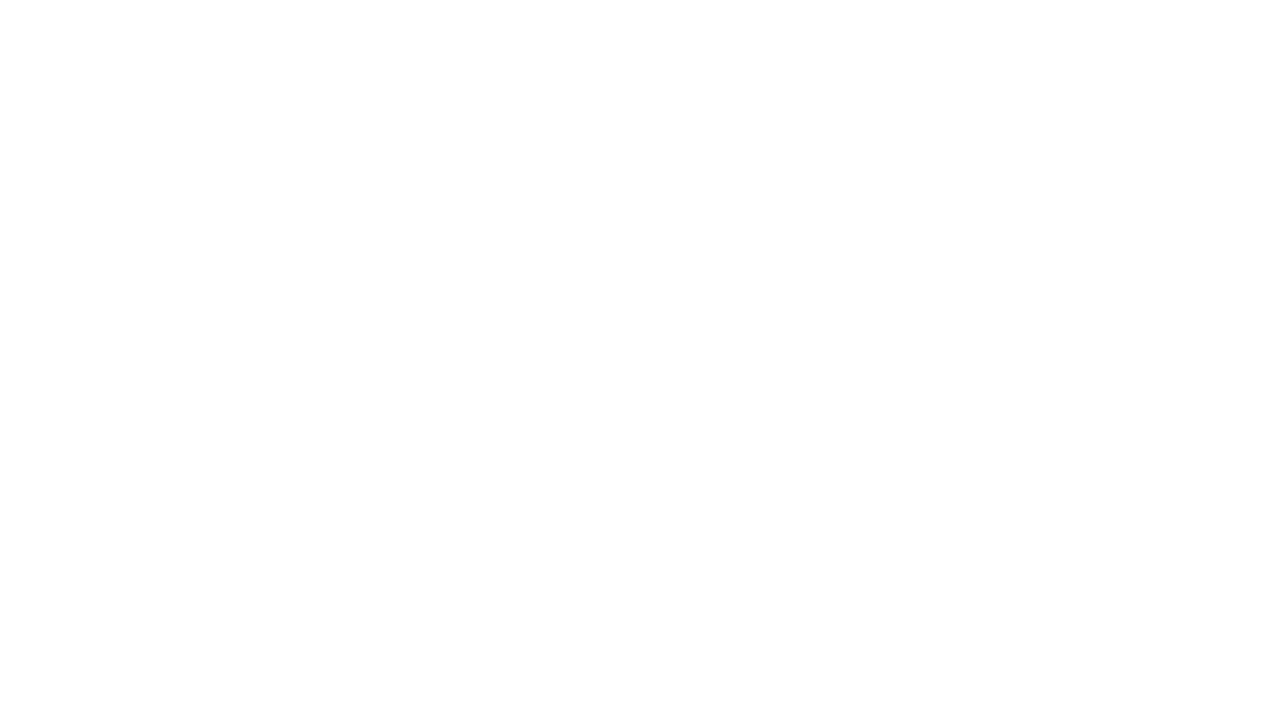
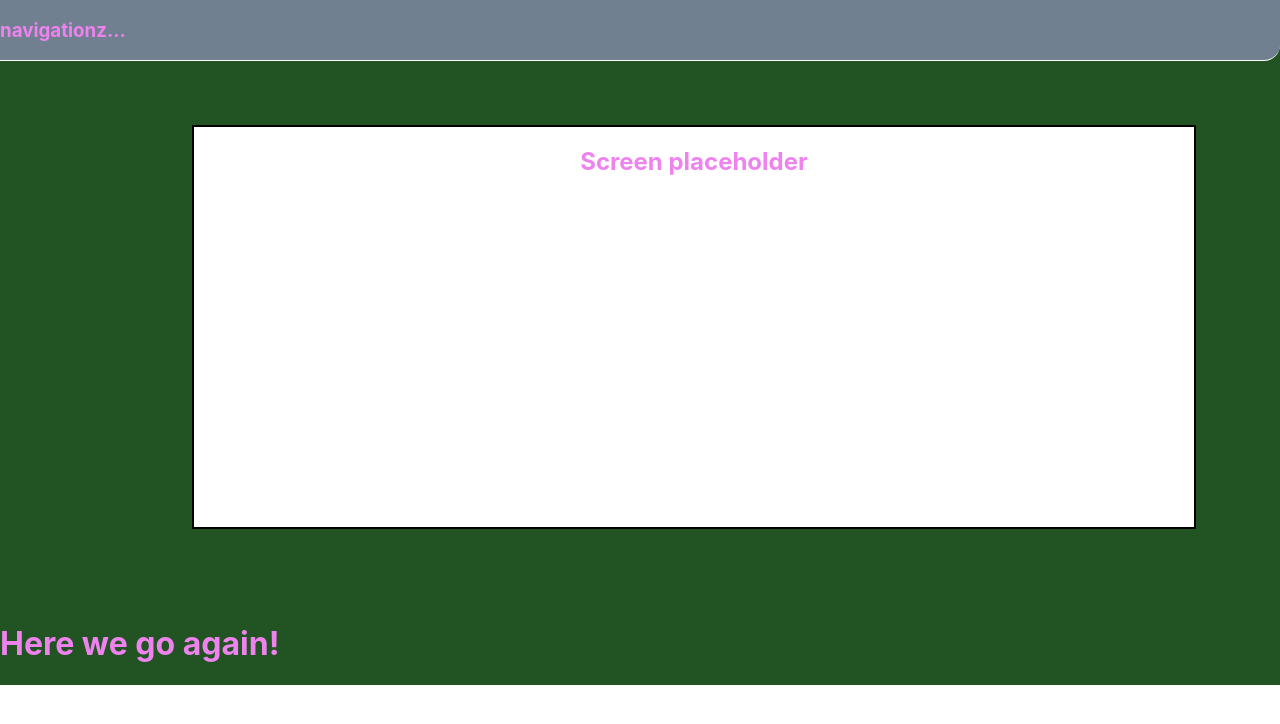
Before and after one commit to eighdreeuhn/afgioia, a React (Create React App) app in the folder dev-page/: page / in a window 1280 px wide. Shown: the top 724 px of the page. Built offline with nearby package versions, Linux system fonts and the light colour scheme.

Commit message:
Added a buttons component and did some styling and layout work

```diff
--- a/dev-page/src/App.css
+++ b/dev-page/src/App.css
@@ -4,4 +4,31 @@
 
 .base-frame {
   display: grid;
+  width: 100%;
+  height: 100%;
+  color: violet;
+  background-color: rgb(34, 83, 34);
 }
+
+.header {
+  border-bottom: 1px solid white;
+  border-bottom-right-radius: 1em;
+  background-color: slategrey;
+}
+
+.screen {
+  position: relative;
+  display: grid;
+  justify-content: center;
+  background-color: white;
+  border: 2px solid black;
+  height: 400px;
+  width: 1000px;
+  margin: 5% 15% 2% 15%;
+}
+
+.buttons {
+  display: grid;
+  height: 3em;
+  width: 100%;
+}
--- a/dev-page/src/App.js
+++ b/dev-page/src/App.js
@@ -1,15 +1,23 @@
+import { useState, useEffect } from 'react';
 import './App.css';
 import Header from './Components/Header';
 import Screen from './Components/Screen';
+import Buttons from './Components/Buttons';
 import About from './Components/About';
 import Projects from './Components/Projects';
 
 
 function App() {
+
+  const [something, setSomething] = useState()
+
   return (
     <div className="App">
       <main className="base-frame">
-
+        <Header />
+        <Screen />
+        <Buttons />
+        <h1>Here we go again!</h1>
       </main>
     </div>
   );
--- /dev/null
+++ b/dev-page/src/Components/Buttons.js
@@ -0,0 +1,9 @@
+const Buttons = (props) => {
+    return (
+        <div className="buttons">
+
+        </div>
+    )
+}
+
+export default Buttons
--- a/dev-page/src/Components/Header.js
+++ b/dev-page/src/Components/Header.js
@@ -1,7 +1,9 @@
 const Header = (props) => {
     return (
         <div className="header">
-
+            <h3>
+                navigationz...
+            </h3>
         </div>
     )
 }
--- a/dev-page/src/Components/Screen.js
+++ b/dev-page/src/Components/Screen.js
@@ -1,7 +1,9 @@
 const Screen = (props) => {
     return (
         <div className="screen">
-
+            <h2>
+                Screen placeholder
+            </h2>
         </div>
     )
 }
```
